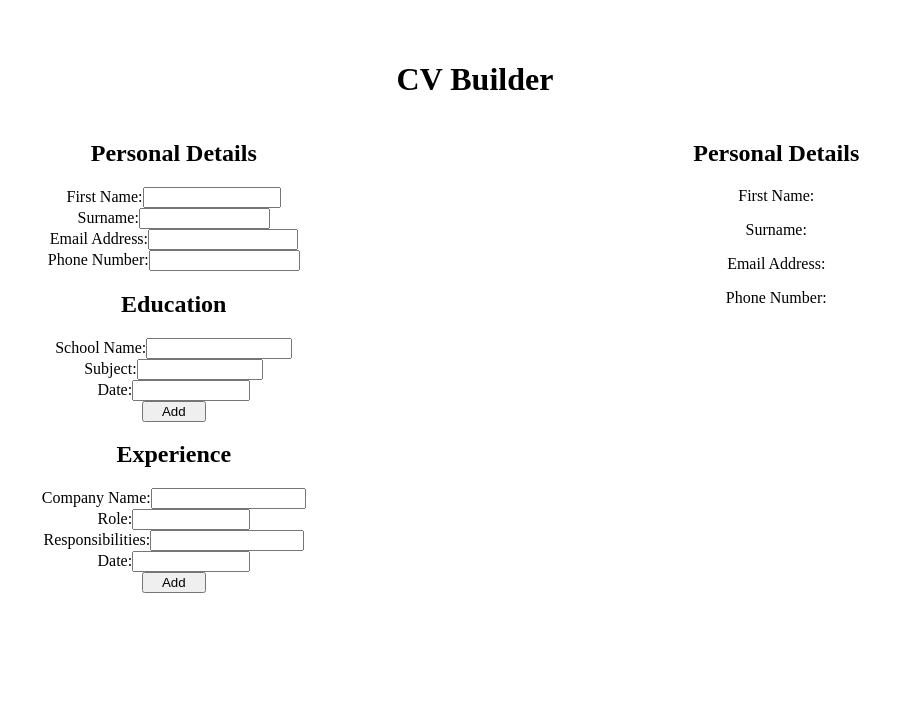
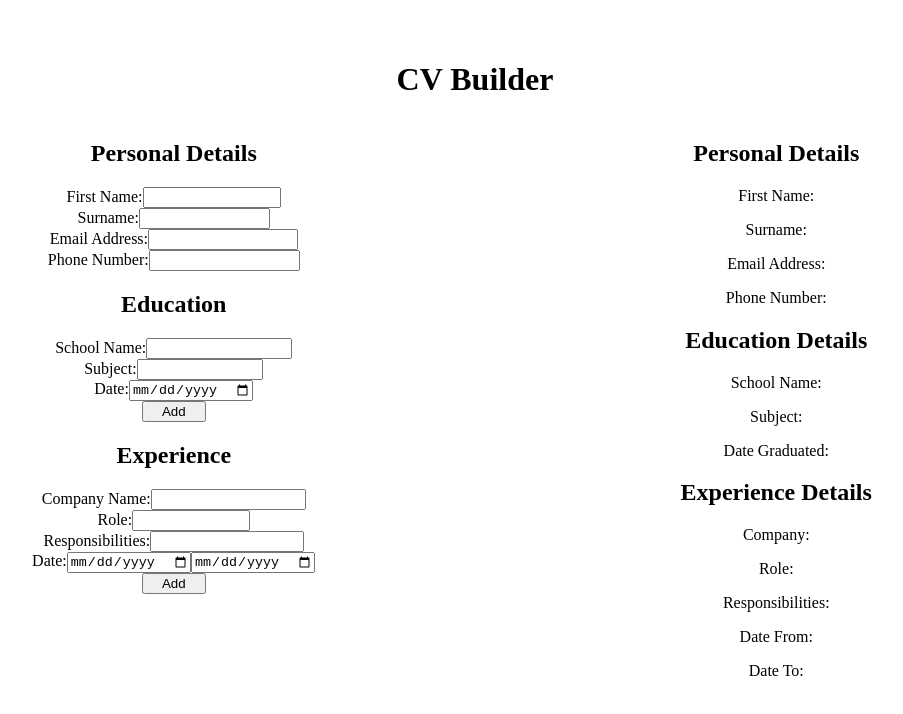
Before and after one commit to asnhck12/cv-app, a React (Vite) app: page / in a window 1280 px wide. Shown: the top 714 px of the page, without its empty margins (165-1068 px from the left). Built offline with nearby package versions, Linux system fonts and the light colour scheme.

Commit message:
Basic form submission and singular display

```diff
--- a/src/App.jsx
+++ b/src/App.jsx
@@ -3,29 +3,79 @@ import './App.css'
 import './components/Personal'
 import Personal from './components/Personal'
 import Education from './components/Education'
+import EducationDisplay from './components/EducationDisplay'
+import PersonalDisplay from './components/PersonalDisplay'
+import ExperienceDisplay from './components/ExperienceDisplay'
 import Experience from './components/Experience'
-// import CV from './components/CV'
-import PersonalDisplay from './components/PersonalDisplay'
 
 function App() {
-  // const [count, setCount] = useState(0)
 
+const [formData, setFormData] = useState({
+  fName: '',
+  sName: '',
+  email: '',
+  number: '',
+  schName: '',
+  schSubject: '',
+  schDate: '',
+  compName: '',
+  role: '',
+  responsibilities: '',
+  dateFrom: '',
+  dateTo: '',
+})
 
-  const [formData, setFormData] = useState({
-    fName: '',
-    sName: '',
-    email: '',
-    number: '',
+const [eduData, setEduData] = useState({
+  schName: '',
+  schSubject: '',
+  schDate: '',
+  compName: '',
+  role: '',
+  responsibilities: '',
+  dateFrom: '',
+  dateTo: '',
 })
 
 const handleChange = (event) => {
     const { name, value } = event.target;
+    console.log(event.target.name + event.target.value)
     setFormData((prevData) => ({
         ...prevData,
         [name]: value,
     }))
-    }
-;
+    };
+
+const handleSubmit = (event) => {
+  event.preventDefault();
+  console.log(formData.schName);
+  console.log(formData.compName);
+  eduData.schName = formData.schName;
+  eduData.schSubject = formData.schSubject;
+  eduData.schDate = formData.schDate;
+    const { name, value } = event.target;
+    setEduData((prevData) => ({
+        ...prevData,
+        [name]: value,
+    }))
+  };
+
+
+const handleSubmitExp = (event) => {
+  event.preventDefault();
+  console.log(formData.schName);
+  console.log(formData.compName);
+  eduData.compName = formData.compName;
+  eduData.role = formData.role;
+  eduData.responsibilities = formData.responsibilities;
+  eduData.dateFrom = formData.dateFrom;
+  eduData.dateTo = formData.dateTo;
+  const { name, value } = event.target;
+    setEduData((prevData) => ({
+        ...prevData,
+        [name]: value,
+    }))
+  };
+
 
   return (
     <>
@@ -33,12 +83,13 @@ const handleChange = (event) => {
       <div className="main">
         <div className='edit'>
         <Personal inputChange={handleChange}/>
-        <Education/>
-        <Experience/>
+        <Education handleInput={handleChange} edSubmission={handleSubmit}/>
+        <Experience handleInput={handleChange} expSubmission={handleSubmitExp}/>
       </div>
       <div className='preview'>
-        {/* <CV/> */}
         <PersonalDisplay {...formData}/>
+        <EducationDisplay {...eduData}/>
+        <ExperienceDisplay {...eduData}/>
       </div>
       </div>
     </>
--- a/src/components/Education.jsx
+++ b/src/components/Education.jsx
@@ -1,33 +1,30 @@
-import { useState } from 'react';
-
-
-function Education() {
-    const [schoolName, setSchoolName ] = useState("");
-    const [subject, setSubject ] = useState("");
-    const [date, setDate ] = useState("");
+function Education({ handleInput, edSubmission }) {
 
     return (
         <><h2>Education</h2>
-        <form>
+        <form >
             <label>School Name:
                 <input
                     type="text"
-                    value={schoolName}
-                    onChange={(e) => setSchoolName(e.target.value)} />
+                    name="schName"
+                    onChange= {handleInput}
+                    />
             </label>
             <label>Subject:
                 <input
                     type="text"
-                    value={subject}
-                    onChange={(e) => setSubject(e.target.value)} />
+                    name="schSubject"
+                    onChange= {handleInput}
+                    />
             </label>
             <label>Date:
                 <input
-                    type="text"
-                    value={date}
-                    onChange={(e) => setDate(e.target.value)} />
+                    type="date"
+                    name="schDate"
+                    onChange= {handleInput}
+                    />
             </label>
-            <button type='submit'>Add</button>
+            <button type='submit' onClick={edSubmission}>Add </button>
         </form></>
     )
 }
--- /dev/null
+++ b/src/components/EducationDisplay.jsx
@@ -0,0 +1,15 @@
+function EducationDisplay ({schName,schSubject,schDate})
+
+{
+    return (
+        <div className="eduDetails">
+            <h2> Education Details</h2>
+            <p>School Name: {schName}</p>
+            <p>Subject: {schSubject}</p>
+            <p>Date Graduated: {schDate}</p>
+        </div>
+    )
+
+}
+
+export default EducationDisplay;
--- a/src/components/Experience.jsx
+++ b/src/components/Experience.jsx
@@ -1,11 +1,4 @@
-import { useState } from 'react';
-
-
-function Experience() {
-    const [compName, setCompName ] = useState("");
-    const [role, setRole ] = useState("");
-    const [responsibilities, setResponsibilities ] = useState("");
-    const [dateFromTo, setDateFromTo] = useState("");
+function Experience({handleInput, expSubmission} ) {
 
     return (
         <>
@@ -14,32 +7,37 @@ function Experience() {
             <label>Company Name:
                 <input
                 type="text"
-                value={compName}
-                onChange={(e) => setCompName(e.target.value)}
+                name="compName"
+                onChange= {handleInput}
                 />
             </label>
             <label>Role:
                 <input
                 type="text"
-                value={role}
-                onChange={(e) => setRole(e.target.value)}
+                name="role"
+                onChange= {handleInput}
                 />
             </label>
             <label>Responsibilities:
                 <input
                 type="text"
-                value={responsibilities}
-                onChange={(e) => setResponsibilities(e.target.value)}
+                name="responsibilities"
+                onChange= {handleInput}
                 />
             </label>
             <label>Date:
                 <input
-                type="text"
-                value={dateFromTo}
-                onChange={(e) => setDateFromTo(e.target.value)}
+                type="date"
+                name="dateFrom"
+                onChange= {handleInput}
+                />
+                <input
+                type="date"
+                name="dateTo"
+                onChange= {handleInput}
                 />
             </label>
-            <button type='submit'>Add</button>
+            <button type='submit'  onClick={expSubmission} >Add </button>
         </form>
         </>
     )
--- /dev/null
+++ b/src/components/ExperienceDisplay.jsx
@@ -0,0 +1,17 @@
+function ExperienceDisplay({compName,role,responsibilities,dateFrom,dateTo})
+
+{
+    return (
+        <div className="expDetails">
+        <h2> Experience Details</h2>
+        <p>Company: {compName}</p>
+        <p>Role: {role}</p>
+        <p>Responsibilities: {responsibilities}</p>
+        <p>Date From: {dateFrom}</p>
+        <p>Date To: {dateTo}</p>
+    </div>
+    )
+}
+
+
+export default ExperienceDisplay;
```
Also changed, not shown: src/components/Personal.jsx (+0 -28 lines).
